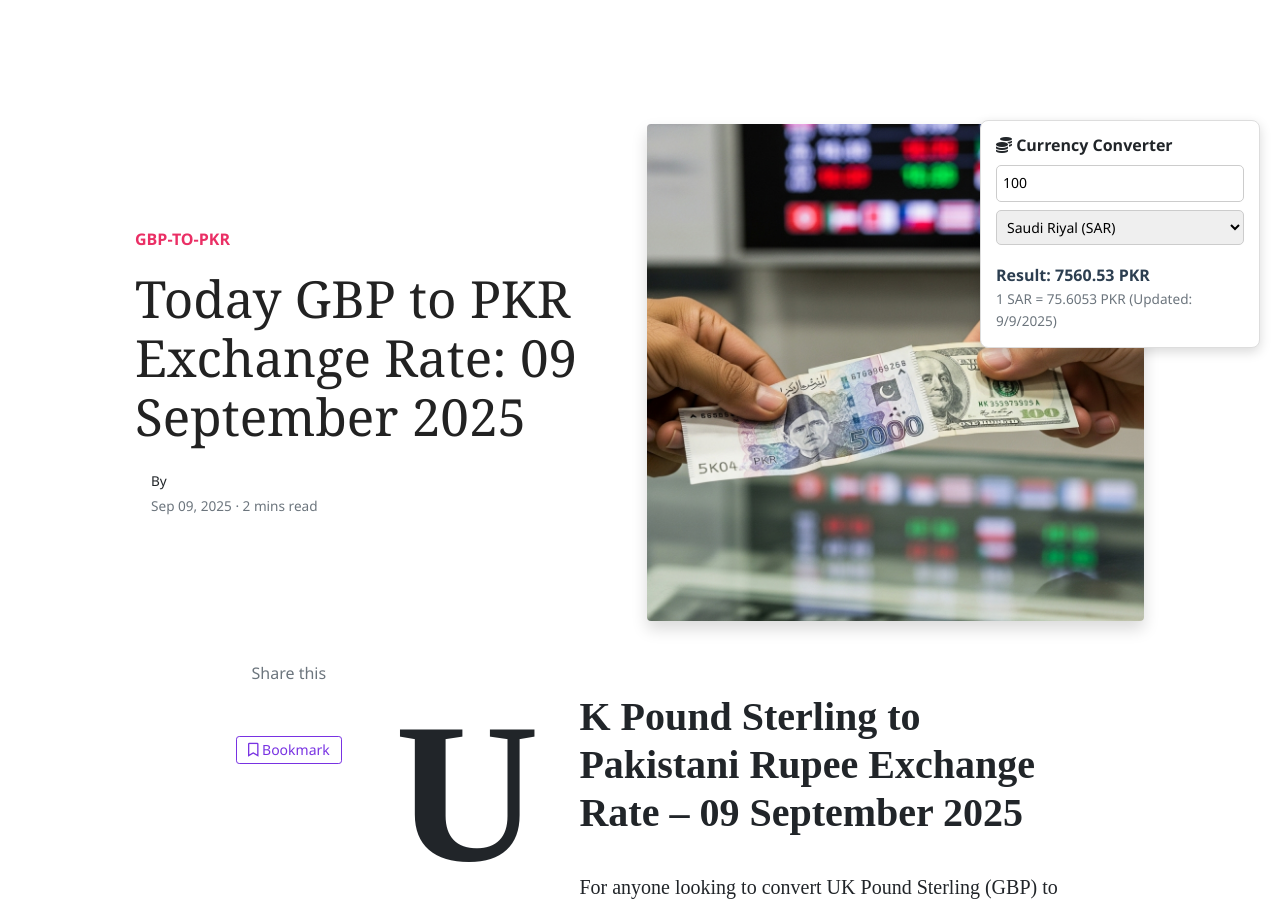
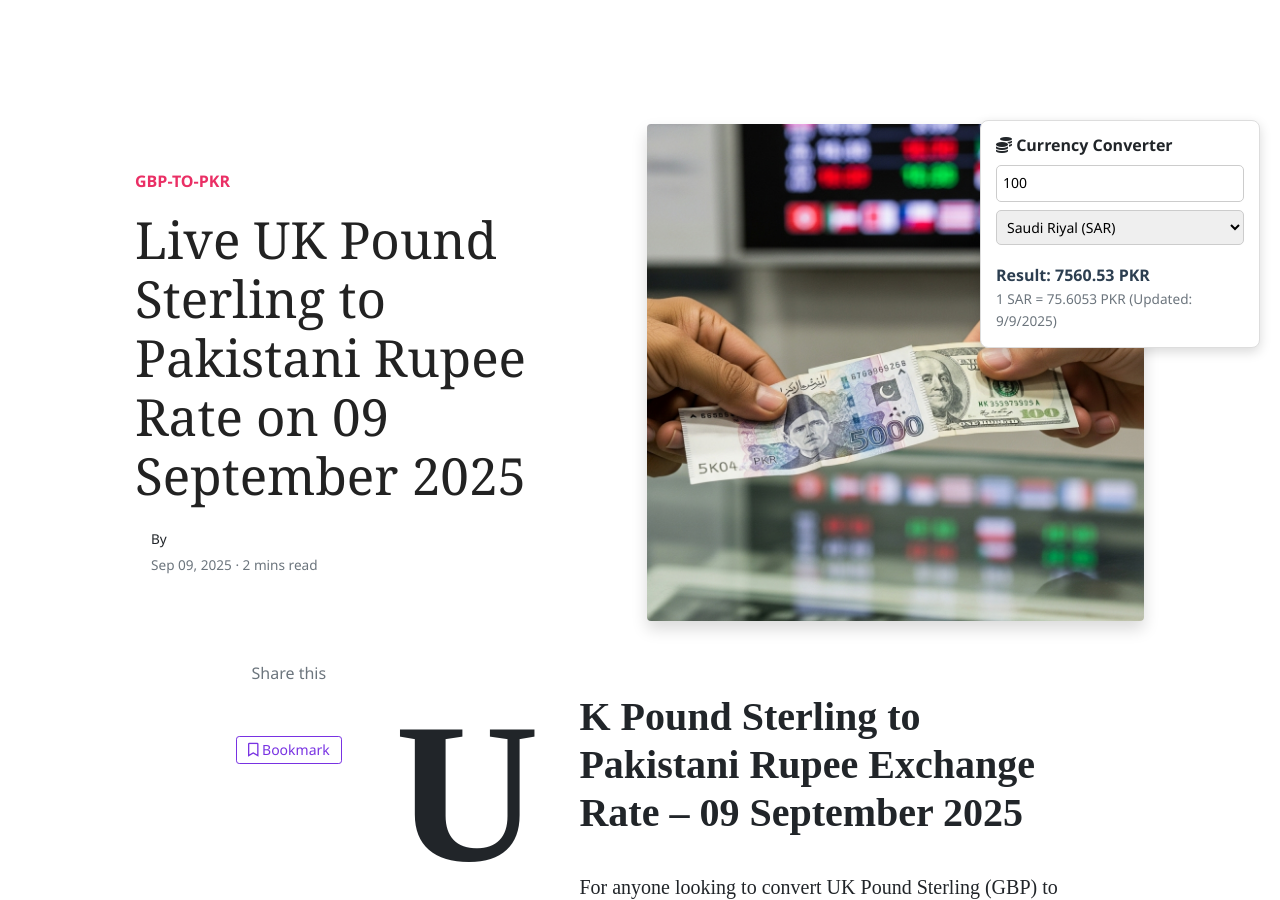
Before and after one commit to mlcom/mlcom.github.io, a Jekyll site: the page built from _posts/2025-09-09-today-uk-pound-sterling-to-pkr-exchange-rate-september-2025-prices-updated-gbp-to-pkr.md, in a window 1280 px wide and 900 px high. Built offline with Jekyll 4.4.1, drawn with Linux system fonts in a browser that asks for light colours; nearby versions of some CDN libraries; comment, search, counter and statistics services are not loaded.

Commit message:
Automated: Update currency rates and generate daily posts

```diff
--- a/_data/rates.yml
+++ b/_data/rates.yml
@@ -1,4 +1,4 @@
-last_updated_utc: '2025-09-09T12:52:53.490249+00:00'
+last_updated_utc: '2025-09-09T16:30:11.630843+00:00'
 rates:
   AED: 3.6725
   AFN: 68.311
--- a/_posts/2025-09-09-today-uk-pound-sterling-to-pkr-exchange-rate-september-2025-prices-updated-gbp-to-pkr.md
+++ b/_posts/2025-09-09-today-uk-pound-sterling-to-pkr-exchange-rate-september-2025-prices-updated-gbp-to-pkr.md
@@ -1,6 +1,6 @@
 ---
 layout: post
-title:  'Today GBP to PKR Exchange Rate: 09 September 2025'
+title:  'Live UK Pound Sterling to Pakistani Rupee Rate on 09 September 2025'
 author: john
 categories: [ gbp-to-pkr ]
 image: assets/images/usd-to-pkr-rate-today.jpg
```
